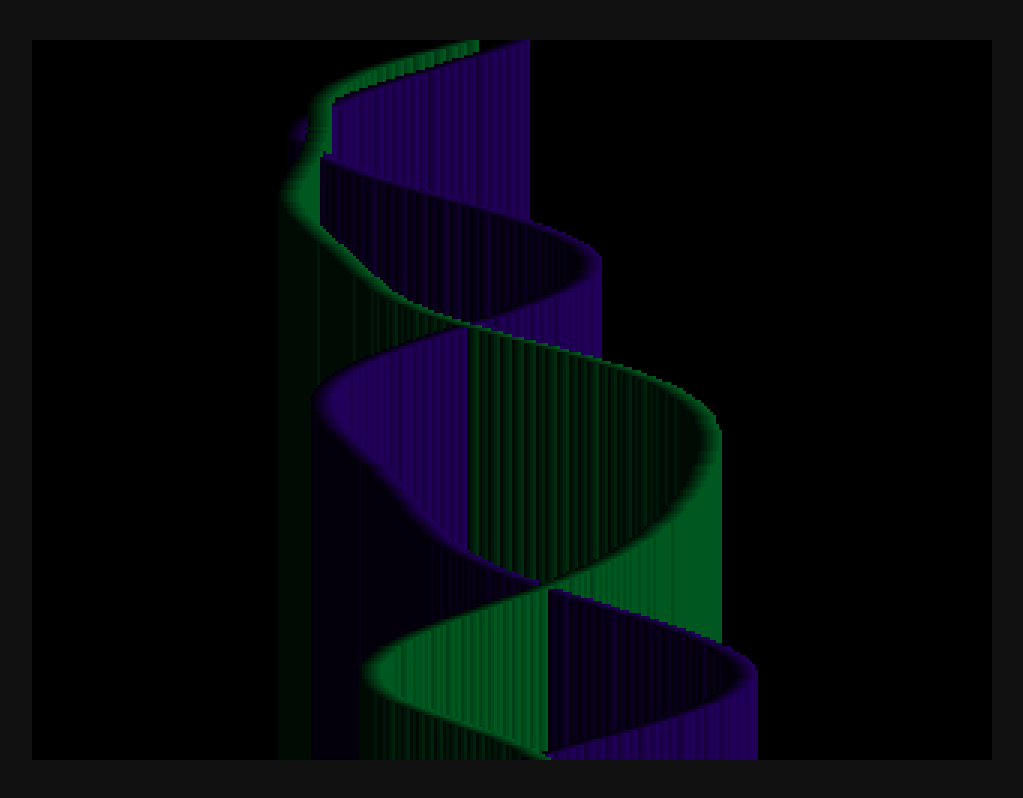
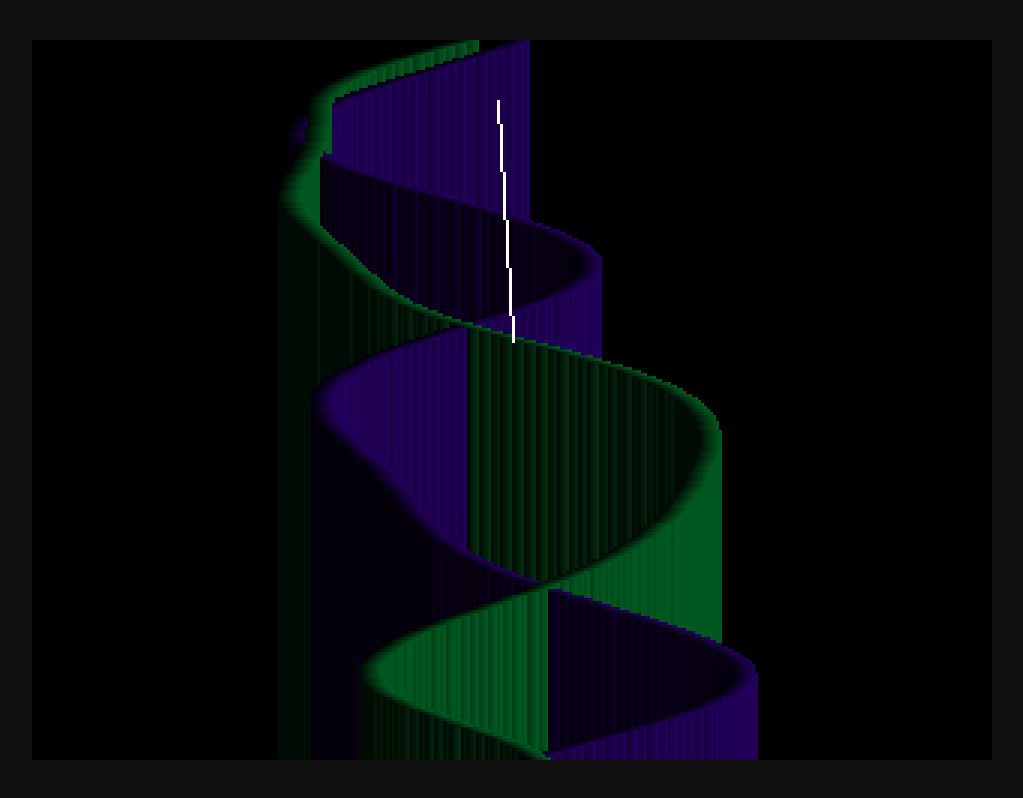
Before and after one commit to jonrandy/canvas-screen, a website with bundled scripts: page index.html in a window 1280 px wide. Shown: the whole page, without its empty margins (128-1151 px from the left). Built offline with nearby package versions, Linux system fonts and the light colour scheme.

Commit message:
Rearrange a bit, add line, setDefaultScreen

```diff
--- a/canvas-screen.js
+++ b/canvas-screen.js
@@ -1,155 +1,2 @@
-/// IMPORTANT - we can write straight to imageData (use buffers into imageData.data.buffer)
-
-
-const
-	IS_LITTLE_ENDIAN = isLittleEndian(),
-	IS_FIREFOX = navigator.userAgent.toLowerCase().indexOf('firefox') >= 0,
-	pixelValue = IS_LITTLE_ENDIAN ? ([r, g, b, a=255]) => ((a<<24) | (b<<16) | (g<<8) | r) :	([r, g, b, a=255]) => ((r<<24) | (g<<16) | (b<<8) | a),
-	rgbaValue = IS_LITTLE_ENDIAN ? pv => [pv & 255, pv>>8 & 255, pv>>16 & 255, pv>>24 & 255] : pv => [pv>>24 & 255, pv>>16 & 255, pv>>8 & 255, pv & 255]
-
-let
-	lastScreen = {}
-
-function open(
-	{
-		width = 640,
-		height = 480,
-		zoom = 1,
-		blur = false,
-		parent = document.body,
-		pageCount = 1,
-		activePage = 0,
-		visiblePage = 0,
-		background = [0, 0, 0, 255],
-		autoRefresh = true
-	} = {}
-) {
-
-	const { canvas, context } = buildCanvas(width, height)
-	parent.appendChild(canvas)
-
-	const rawPageData = []
-	for (let i=0; i<pageCount; i++) {
-		const imageData = context.createImageData(width, height)
-		rawPageData[i] = { imageData, ...getBitBuffers(imageData.data.buffer) }
-	}
-
-	const screen = {
-		width,
-		height,
-		parent,
-		pageCount,
-		canvas,
-		context,
-		rawPageData,
-		autoRefresh
-	}
-
-	setBackground(background, screen)
-	setZoom(zoom, screen)
-	setBlur(blur, screen)
-	usePage(activePage, visiblePage, screen)
-	clear(screen)
-
-	lastScreen = screen
-
-	return screen
-
-}
-
-function refresh(screen = lastScreen) {
-	if (screen.activePage == screen.visiblePage) dumpPageToScreen(screen.activePage, screen)
-}
-
-
-function pset(x, y, c, screen = lastScreen) {
-	screen.rawPageData[screen.activePage].buf32[x+y*screen.width] = pixelValue(c)
-	screen.autoRefresh && refresh(screen)
-}
-
-
-function pget(x, y, screen = lastScreen) {
-	return screen.rawPageData[screen.activePage].buf32[x+y*screen.width]
-}
-
-
-function usePage(activePage, visiblePage = lastScreen.visiblePage, screen = lastScreen) {
-	if (screen.visiblePage != visiblePage) dumpPageToScreen(visiblePage, screen)
-	screen.activePage = activePage
-	screen.visiblePage = visiblePage
-}
-
-
-function clear(screen = lastScreen) {
-	screen.rawPageData[screen.activePage].buf32.set(screen.background)
-	screen.autoRefresh && refresh(screen)
-}
-
-
-function setBackground(bg, screen = lastScreen) {
-	const background = new Uint32Array(screen.width * screen.height).fill(pixelValue(bg))
-	screen.background = background
-}
-
-
-function setZoom(zoomLevel, screen = lastScreen) {
-	screen.zoom = zoomLevel
-	screen.canvas.style.width = screen.width * zoomLevel + 'px'
-}
-
-
-function setBlur(blurState, screen = lastScreen) {
-	screen.blur = blurState
-	screen.canvas.style['image-rendering'] = blurState ? 'unset' : (IS_FIREFOX ? 'optimizespeed' : 'pixelated')
-}
-
-function getBitBuffers(arrayBuffer) {
-	return {
-		raw: arrayBuffer,
-		buf8: new Uint8ClampedArray(arrayBuffer),
-		buf32: new Uint32Array(arrayBuffer)
-	}
-}
-
-function isLittleEndian() {
-	// Determine whether Uint32 is little - or big-endian.
-	let {raw, buf32} = getBitBuffers(new ArrayBuffer(8))
-	buf32[1] = 0x0a0b0c0d
-	return !(raw[4] === 0x0a && raw[5] === 0x0b && raw[6] === 0x0c &&
-		raw[7] === 0x0d)
-}
-
-function buildCanvas(width, height) {
-	const canvas = document.createElement('canvas')
-	canvas.width = width
-	canvas.height = height
-	const	context = canvas.getContext('2d')
-	return { canvas, context }
-}
-
-function dumpPageToScreen(pageIndex, { context, rawPageData } = lastScreen) {
-	context.putImageData(rawPageData[pageIndex].imageData, 0, 0)
-}
-
-function pixelBuffer({rawPageData, activePage} = lastScreen) {
-	return rawPageData[activePage].buf32
-}
-
-const vsync = () => new Promise(window.requestAnimationFrame)
-
-
-export {
-	open,
-	pset,
-	pget,
-	usePage,
-	clear,
-	setBackground,
-	setZoom,
-	setBlur,
-	vsync,
-	refresh,
-	pixelBuffer,
-	pixelValue,
-	rgbaValue
-}
+export * from './js/main.js'
+export * from './js/line.js'
--- a/index.html
+++ b/index.html
@@ -18,6 +18,6 @@
 	</style>
 </head>
 <body>
-	<script type="module" src="index.js"></script>
+	<script type="module" src="test.js"></script>
 </body>
 </html>
--- /dev/null
+++ b/js/line.js
@@ -0,0 +1,27 @@
+import { pset } from './main.js'
+
+export function linePoints(x1, y1, x2, y2) {
+	const
+		dx = Math.abs(x2 - x1),
+		dy = Math.abs(y2 - y1),
+		sx = (x1 < x2) ? 1 : -1,
+		sy = (y1 < y2) ? 1 : -1,
+		points = []
+
+	let
+		err = dx - dy,
+		e2
+
+	while(true) {
+		points.push([x1, y1])
+		if ((x1 === x2) && (y1 === y2)) break
+		e2 = 2*err
+		if (e2 > -dy) { err -= dy, x1 += sx }
+		if (e2 < dx) { err += dx, y1 += sy }
+	}
+	return points
+}
+
+export function line(x1, y1, x2, y2, c, screen = undefined) {
+	linePoints(x1, y1, x2, y2).forEach(([x,y]) => pset(x, y, c, screen))
+}
--- /dev/null
+++ b/js/main.js
@@ -0,0 +1,164 @@
+/// IMPORTANT - we can write straight to imageData (use buffers into imageData.data.buffer)
+
+
+const
+	IS_LITTLE_ENDIAN = isLittleEndian(),
+	IS_FIREFOX = navigator.userAgent.toLowerCase().indexOf('firefox') >= 0,
+	pixelValue = IS_LITTLE_ENDIAN ? ([r, g, b, a=255]) => ((a<<24) | (b<<16) | (g<<8) | r) :	([r, g, b, a=255]) => ((r<<24) | (g<<16) | (b<<8) | a),
+	rgbaValue = IS_LITTLE_ENDIAN ? pv => [pv & 255, pv>>8 & 255, pv>>16 & 255, pv>>24 & 255] : pv => [pv>>24 & 255, pv>>16 & 255, pv>>8 & 255, pv & 255]
+
+let
+	lastScreen = {}
+
+function open(
+	{
+		width = 640,
+		height = 480,
+		zoom = 1,
+		blur = false,
+		parent = document.body,
+		pageCount = 1,
+		activePage = 0,
+		visiblePage = 0,
+		background = [0, 0, 0, 255],
+		autoRefresh = true
+	} = {}
+) {
+
+	const { canvas, context } = buildCanvas(width, height)
+	parent.appendChild(canvas)
+
+	const rawPageData = []
+	for (let i=0; i<pageCount; i++) {
+		const imageData = context.createImageData(width, height)
+		rawPageData[i] = { imageData, ...getBitBuffers(imageData.data.buffer) }
+	}
+
+	const screen = {
+		width,
+		height,
+		parent,
+		pageCount,
+		canvas,
+		context,
+		rawPageData,
+		autoRefresh
+	}
+
+	setBackground(background, screen)
+	setZoom(zoom, screen)
+	setBlur(blur, screen)
+	usePage(activePage, visiblePage, screen)
+	clear(screen)
+
+	setDefaultScreen(screen)
+
+	return screen
+
+}
+
+
+function setDefaultScreen(screen) {
+	lastScreen = screen
+}
+
+
+function refresh(screen = lastScreen) {
+	if (screen.activePage == screen.visiblePage) dumpPageToScreen(screen.activePage, screen)
+}
+
+
+function pset(x, y, c, screen = lastScreen) {
+	screen.rawPageData[screen.activePage].buf32[x+y*screen.width] = pixelValue(c)
+	screen.autoRefresh && refresh(screen)
+}
+
+
+function pget(x, y, screen = lastScreen) {
+	return screen.rawPageData[screen.activePage].buf32[x+y*screen.width]
+}
+
+
+function usePage(activePage, visiblePage = lastScreen.visiblePage, screen = lastScreen) {
+	if (screen.visiblePage != visiblePage) dumpPageToScreen(visiblePage, screen)
+	screen.activePage = activePage
+	screen.visiblePage = visiblePage
+}
+
+
+function clear(screen = lastScreen) {
+	screen.rawPageData[screen.activePage].buf32.set(screen.background)
+	screen.autoRefresh && refresh(screen)
+}
+
+
+function setBackground(bg, screen = lastScreen) {
+	const background = new Uint32Array(screen.width * screen.height).fill(pixelValue(bg))
+	screen.background = background
+}
+
+
+function setZoom(zoomLevel, screen = lastScreen) {
+	screen.zoom = zoomLevel
+	screen.canvas.style.width = screen.width * zoomLevel + 'px'
+}
+
+
+function setBlur(blurState, screen = lastScreen) {
+	screen.blur = blurState
+	screen.canvas.style['image-rendering'] = blurState ? 'unset' : (IS_FIREFOX ? 'optimizespeed' : 'pixelated')
+}
+
+function getBitBuffers(arrayBuffer) {
+	return {
+		raw: arrayBuffer,
+		buf8: new Uint8ClampedArray(arrayBuffer),
+		buf32: new Uint32Array(arrayBuffer)
+	}
+}
+
+function isLittleEndian() {
+	// Determine whether Uint32 is little - or big-endian.
+	let {raw, buf32} = getBitBuffers(new ArrayBuffer(8))
+	buf32[1] = 0x0a0b0c0d
+	return !(raw[4] === 0x0a && raw[5] === 0x0b && raw[6] === 0x0c &&
+		raw[7] === 0x0d)
+}
+
+function buildCanvas(width, height) {
+	const canvas = document.createElement('canvas')
+	canvas.width = width
+	canvas.height = height
+	const	context = canvas.getContext('2d')
+	return { canvas, context }
+}
+
+function dumpPageToScreen(pageIndex, { context, rawPageData } = lastScreen) {
+	context.putImageData(rawPageData[pageIndex].imageData, 0, 0)
+}
+
+function pixelBuffer({rawPageData, activePage} = lastScreen) {
+	return rawPageData[activePage].buf32
+}
+
+const vsync = () => new Promise(window.requestAnimationFrame)
+
+
+const j = {pset,pget}
+
+export {
+	setDefaultScreen,
+	open,
+	usePage,
+	clear,
+	setBackground,
+	setZoom,
+	setBlur,
+	vsync,
+	refresh,
+	pixelBuffer,
+	pixelValue,
+	rgbaValue,
+	pset,
+	pget
+}
--- a/index.js
+++ b/test.js
@@ -12,23 +12,24 @@ s.open({
 
 let line = new Uint32Array(wd)
 
-const bar = [], barb=[]
+const bar = [], barb=[], pi = 3.142
 for (let j=1;j<=8;j++) {
 	bar.push(s.pixelValue([j*4, j*0, j*11]))
 	barb.push(s.pixelValue([j*0, j*11, j*4]))
 }
 let black = s.pixelValue([0,0,0])
+let white = [255,255,255]
 
 
 
 let buffer = s.pixelBuffer()
 let x,x2, ang, ang2, ang3, mul
+let i, n = 0
+
+;(async ()=>{
 
 
-(async ()=>{
-
-
-	for(let n=0; n<2500; n++) {
+	for(let i=0; i<2500; i++) {
 
 		line.fill(black)
 
@@ -36,14 +37,18 @@ let x,x2, ang, ang2, ang3, mul
 			ang = n*2+i
 			ang2 = n*2 - i
 			ang3 = (n+180)*4-i*3
-			mul = 40 + (Math.sin((ang2+ang3)/180*3.142)*40)
-			x = ~~(160 + (Math.sin(ang/180*3.142)*mul) + (Math.sin(ang3/180*3.142)*40))
-			x2 = ~~(160 + (Math.sin((ang2+x)/180*3.142)*40) + (Math.sin(ang2*2/180*3.142)*40))
+			mul = 40 + (Math.sin((ang2+ang3)/180*pi)*40)
+			x = ~~(160 + (Math.sin(ang/180*pi)*mul) + (Math.sin(ang3/180*pi)*40))
+			x2 = ~~(160 + (Math.sin((ang2+x)/180*pi)*40) + (Math.sin(ang2*2/180*pi)*40))
 
 			line.set(bar, x)
 			line.set(barb, x2)
 			buffer.set(line, (wd*i))
 		}
+
+		s.line(160, 100, ~~(160+80*Math.cos(n*3/180*pi)), ~~(100+80*Math.sin(n*3/180*pi)), white)
+
+		n = (n+1)%360
 
 		await s.vsync()
 		s.refresh()
```
